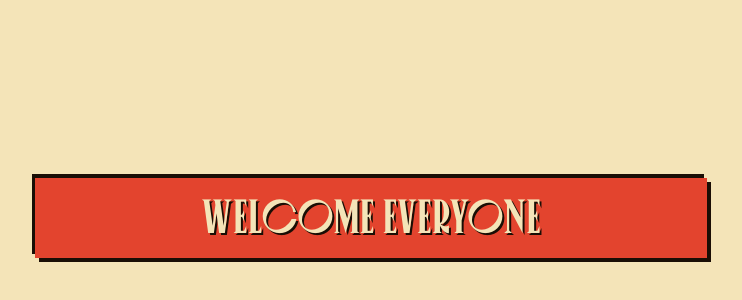
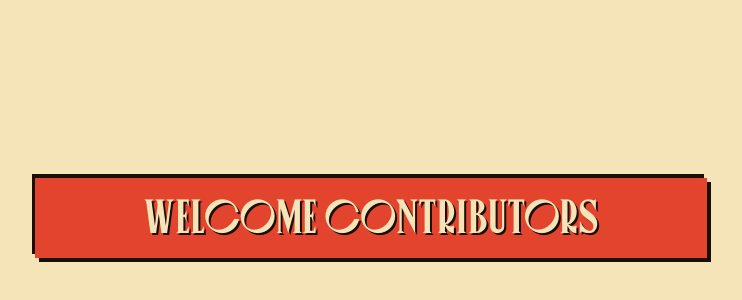
Before and after one commit to Webwiznitr/bug-free-sniffle, a Next.js app: page / in a window 1280 px wide. Shown: the part 182-482 px from the top of the page, without its empty margins (269-1011 px from the left). Built offline with nearby package versions, Linux system fonts and the light colour scheme.

Commit message:
feat: added nothing

```diff
--- a/package.json
+++ b/package.json
@@ -7,8 +7,8 @@
     "npm": ">=10.0.0"
   },
   "scripts": {
-    "dev": "next dev --turbopack",
-    "build": "next build --turbopack",
+    "dev": "next dev ",
+    "build": "next build ",
     "start": "next start",
     "lint": "next lint",
     "format": "prettier --write .",
--- a/src/app/page.tsx
+++ b/src/app/page.tsx
@@ -5,7 +5,7 @@ export default function Home() {
   return (
     <div className="flex h-screen items-center justify-center">
       <div className="font-canopee bg-primary text-background text-shadow hack-shadow mx-auto my-auto w-2xl py-4 text-center text-5xl">
-        welcome everyone
+        welcome contributors
       </div>
     </div>
   );
```
Also changed, not shown: src/components/hero/png.md (added), 1 other file (tests, documents, lock files or other folders).
